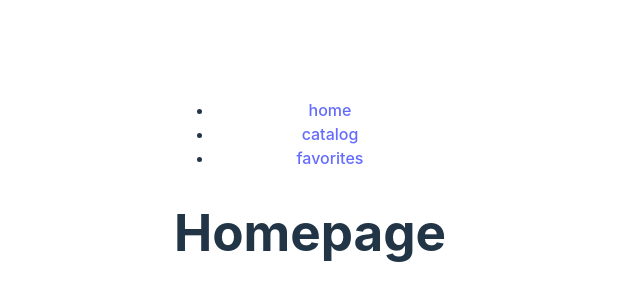
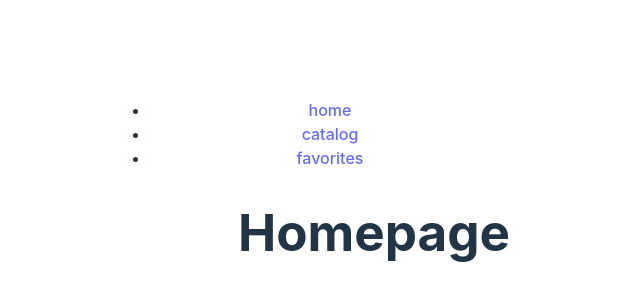
Before and after one commit to AndriyMerzlikin/campers-rental, a React (Vite) app: page /campers-rental/ in a window 1280 px wide. Shown: the part 212-512 px from the top of the page, without its empty margins (330-970 px from the left). Built offline with nearby package versions, Linux system fonts and the light colour scheme.

Commit message:
routing-without-lazy

```diff
--- a/package.json
+++ b/package.json
@@ -12,7 +12,8 @@
   "dependencies": {
     "react": "^18.2.0",
     "react-dom": "^18.2.0",
-    "react-router-dom": "^6.22.3"
+    "react-router-dom": "^6.22.3",
+    "styled-components": "^6.1.8"
   },
   "devDependencies": {
     "@types/react": "^18.2.64",
--- /dev/null
+++ b/src/components/Header/Header.jsx
@@ -0,0 +1,21 @@
+import { NavLink } from "react-router-dom";
+
+export const Header = () => {
+  return (
+    <header>
+      <nav>
+        <ul>
+          <li>
+            <NavLink to="/">home</NavLink>
+          </li>
+          <li>
+            <NavLink to="/catalog">catalog</NavLink>
+          </li>
+          <li>
+            <NavLink to="/favorites">favorites</NavLink>
+          </li>
+        </ul>
+      </nav>
+    </header>
+  );
+};
--- a/src/components/SharedLayout/SharedLayout.jsx
+++ b/src/components/SharedLayout/SharedLayout.jsx
@@ -1,27 +1,15 @@
-import { NavLink, Outlet } from "react-router-dom";
+import { Outlet } from "react-router-dom";
+import { Container } from "./SharedLayout.styled";
+import { Header } from "../Header/Header";
 
 const SharedLayout = () => {
   return (
-    <div>
-      <header>
-        <nav>
-          <ul>
-            <li>
-              <NavLink to="/">home</NavLink>
-            </li>
-            <li>
-              <NavLink to="/catalog">catalog</NavLink>
-            </li>
-            <li>
-              <NavLink to="/favorites">favorites</NavLink>
-            </li>
-          </ul>
-        </nav>
-      </header>
-      <main>
+    <>
+      <Header />
+      <Container>
         <Outlet />
-      </main>
-    </div>
+      </Container>
+    </>
   );
 };
 
--- /dev/null
+++ b/src/components/SharedLayout/SharedLayout.styled.jsx
@@ -0,0 +1,11 @@
+import styled from "styled-components";
+
+export const Container = styled.div`
+  width: 100%;
+  max-width: 1440px;
+
+  margin: 0 auto;
+
+  padding-left: 64px;
+  padding-right: 64px;
+`;
```
Also changed, not shown: 1 other file (tests, documents, lock files or other folders).
